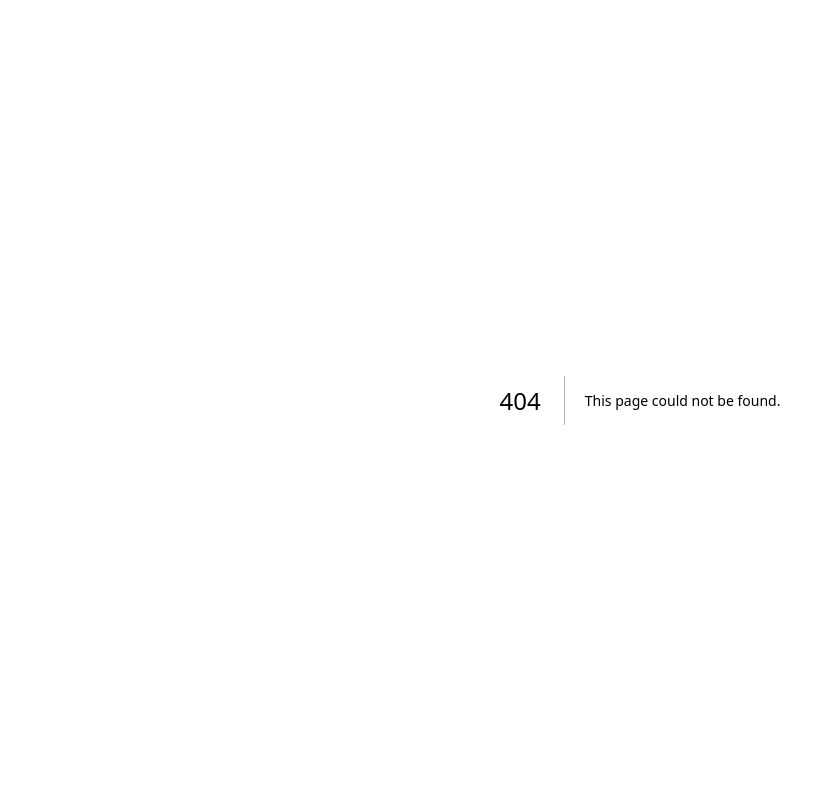
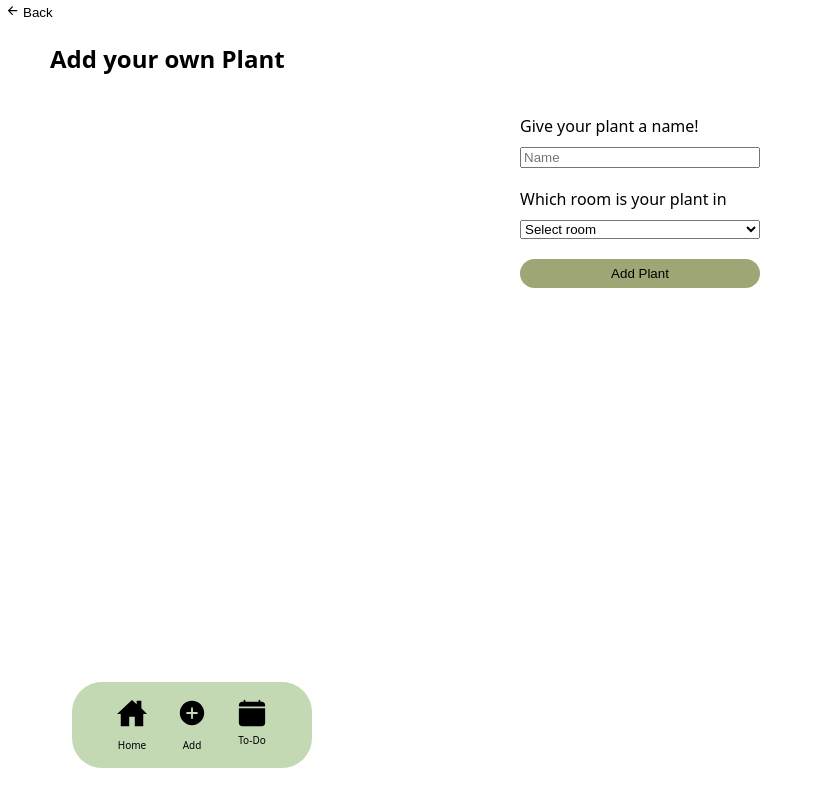
Before and after one commit to HenrikeStahlhut/capstone-project, a Next.js app: page /add-own-plant in a window 1280 px wide. Before the commit this address had no page. Shown: the whole page, without its empty margins (0-835 px from the left). Built offline with nearby package versions, Linux system fonts and the light colour scheme.

Commit message:
add "Add your own plant" page, minor styling

```diff
--- a/components/AddButton/AddButton.js
+++ /dev/null
@@ -1,3 +0,0 @@
-export default function AddButton() {
-  return <></>;
-}
--- /dev/null
+++ b/components/AddPlantForm/AddPlantForm.js
@@ -0,0 +1,44 @@
+import styled from "styled-components";
+import { RoomType } from "@/components/RoomTile/RoomTile";
+import Button from "@/components/Button/Button";
+
+// Styled Components
+
+const StyledForm = styled.form`
+  display: flex;
+  flex-direction: column;
+  width: 15em;
+  margin: 0 auto;
+`;
+
+const StyledLabel = styled.label`
+  margin-top: 20px;
+  margin-bottom: 10px;
+`;
+
+export default function AddPlantsForm() {
+  return (
+    <>
+      <StyledForm>
+        <StyledLabel htmlFor="plant-name">Give your plant a name!</StyledLabel>
+        <input type="text" id="plant-name" required placeholder="Name" />
+        <StyledLabel htmlFor="room">Which room is your plant in</StyledLabel>
+        <select id="room" name="room" required="required">
+          <option value={RoomType.INVALID} disabled selected>
+            Select room
+          </option>
+          <option value={RoomType.KITCHEN}>Kitchen</option>
+          <option value={RoomType.BEDROOM}>Bedroom</option>
+          <option value={RoomType.LIVING_ROOM}>Living Room</option>
+          <option value={RoomType.HALLWAY}>Hallway</option>
+          <option value={RoomType.DINING_ROOM}>Dining Room</option>
+          <option value={RoomType.OFFICE}>Office</option>
+          <option value={RoomType.BATHROOM}>Bathroom</option>
+        </select>
+        <Button type="submit" href="/add-own-plant">
+          Add Plant
+        </Button>
+      </StyledForm>
+    </>
+  );
+}
--- a/components/AddRoomModal/AddRoomModal.js
+++ b/components/AddRoomModal/AddRoomModal.js
@@ -9,7 +9,7 @@ const OpenBtn = styled.button`
   right: 50px;
   padding: 5px 7px;
   border: none;
-  background-color: lightgrey;
+  background-color: transparent;
 `;
 
 const Modal = styled.div`
--- a/components/BackButton/BackButton.js
+++ b/components/BackButton/BackButton.js
@@ -1,14 +1,20 @@
+import StyledLink from "@/components/StyledLink/StyledLink";
+import styled from "styled-components";
 import { IoArrowBackOutline } from "react-icons/io5";
-import Link from "next/link";
 
-export default function BackButton() {
+const StyledBackButton = styled.button`
+  border: none;
+  background-color: transparent;
+`;
+
+export default function BackButton({ href }) {
   return (
     <>
-      <button>
-        <Link href="/">
+      <StyledBackButton>
+        <StyledLink href={href}>
           <IoArrowBackOutline /> Back{" "}
-        </Link>
-      </button>
+        </StyledLink>
+      </StyledBackButton>
     </>
   );
 }
--- /dev/null
+++ b/components/Button/Button.js
@@ -0,0 +1,21 @@
+import StyledLink from "../StyledLink/StyledLink";
+import styled from "styled-components";
+
+const StyledButton = styled.button`
+  color: white;
+  border: none;
+  border-radius: 20px;
+  padding: 7px;
+  background-color: #9fa675;
+  margin-top: 20px;
+`;
+
+export default function Button({ children, href }) {
+  return (
+    <>
+      <StyledButton>
+        <StyledLink href={href}>{children}</StyledLink>
+      </StyledButton>
+    </>
+  );
+}
--- a/components/Navigation/Navigation.js
+++ b/components/Navigation/Navigation.js
@@ -15,7 +15,7 @@ const NavContainer = styled.nav`
   background-color: #c2d9b4;
   border-radius: 30px;
   bottom: 2em;
-  left: 5em;
+  left: 4.5em;
 `;
 
 const Nav = styled.ul`
--- /dev/null
+++ b/pages/add-own-plant.js
@@ -0,0 +1,15 @@
+import Header from "@/components/Header/Header";
+import BackButton from "@/components/BackButton/BackButton";
+import Navigation from "@/components/Navigation/Navigation";
+import AddPlantsForm from "@/components/AddPlantForm/AddPlantForm";
+
+export default function AddPlants() {
+  return (
+    <>
+      <BackButton href="/add-plants" />
+      <Header>Add your own Plant</Header>
+      <AddPlantsForm />
+      <Navigation />
+    </>
+  );
+}
```
Also changed, not shown: pages/add-plants.js (+13 -1 lines).
